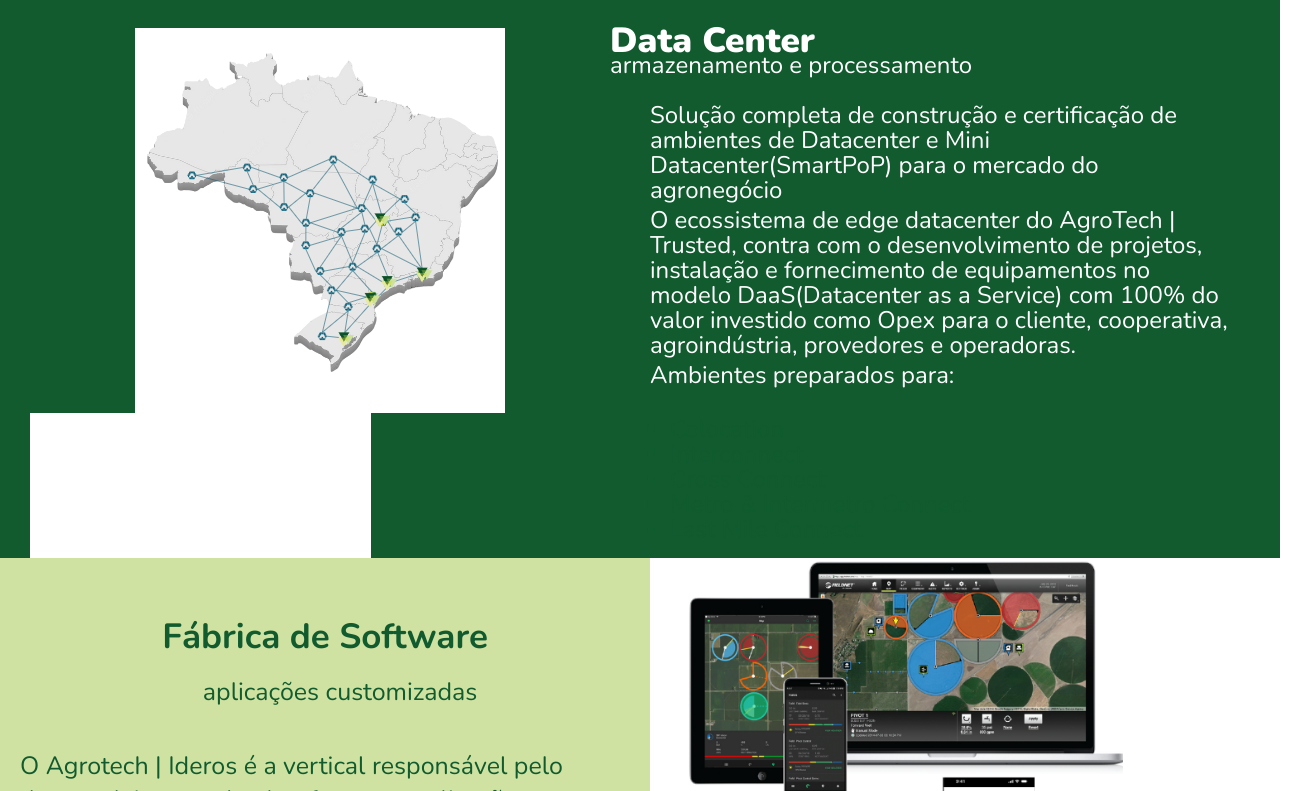
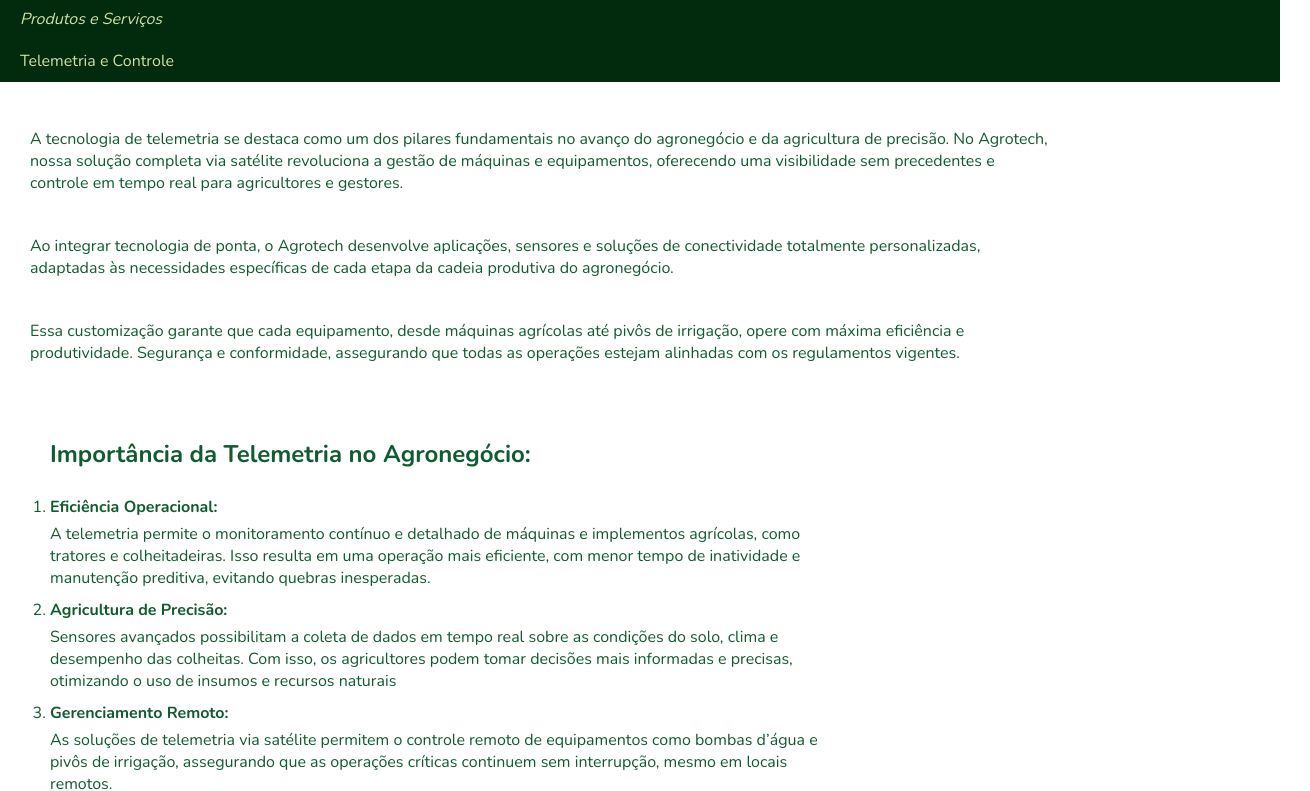
Before and after one commit to Pedroporto87/AgroTech, a React (Vite) app: page / in a window 1280 px wide. Shown: the part 1909-2700 px from the top of the page, 1310 px wide, since content can reach past the window. Built offline with nearby package versions, Linux system fonts and the light colour scheme.

Commit message:
telemetria pt 1

```diff
--- a/src/components/dataCenter.jsx
+++ b/src/components/dataCenter.jsx
@@ -1,42 +1,55 @@
 import '../style/datacenter.scss';
-import Mapa from '../img/Imagem 01 - Datacenter.png'
-import Edge  from '../img/edge-computing.png'
+import Title from './title';
 
 export const DataCenter = () => {
   return (
-    <section id="datacenter" className='datacenter'>
-      <section className='image-section'>
-        <img src={Mapa} alt="mapa do Brasil"/>
-        <img src={Edge} alt="edge computing" />
+    <>
+    <Title title={"Produtos e Serviços"} description={"Telemetria e Controle"} id={"telemetria-controle"} />
+    <section className='telemetria'>
+      <section className='telemetria-text'>
+        <p>
+        A tecnologia de telemetria se destaca como um dos pilares fundamentais no avanço do agronegócio e da agricultura de precisão. No Agrotech, nossa solução
+        completa via satélite revoluciona a gestão de máquinas e equipamentos, oferecendo uma visibilidade sem precedentes e controle em tempo real para
+        agricultores e gestores.
+        </p>
+        <p>
+        Ao integrar tecnologia de ponta, o Agrotech desenvolve aplicações, sensores e soluções de conectividade totalmente personalizadas, adaptadas às
+        necessidades específicas de cada etapa da cadeia produtiva do agronegócio.
+        </p>
+        <p>
+        Essa customização garante que cada equipamento, desde máquinas agrícolas até pivôs de irrigação, opere com máxima eficiência e produtividade.
+        Segurança e conformidade, assegurando que todas as operações estejam alinhadas com os regulamentos vigentes.
+        </p>
       </section>
-      <section className='text-section'>
-        <section className='header'>
-          <h1>Data Center</h1>
-          <p>armazenamento e processamento</p>
-        </section>
-        <section className='content'>
-          <p>Solução completa de construção e certificação de ambientes
-            de Datacenter e Mini Datacenter(SmartPoP) para o mercado do
-            agronegócio
-          </p>
-          <p>O ecossistema de edge datacenter do AgroTech | Trusted, contra
-            com o desenvolvimento de projetos, instalação e fornecimento
-            de equipamentos no modelo DaaS(Datacenter as a Service) com
-            100% do valor investido como Opex para o cliente,
-            cooperativa, agroindústria, provedores e operadoras.
-          </p>
-          <section className='data-ul'>
-            <p>Ambientes preparados para:</p>
-            <ul>
-              <li>Colocation</li>
-              <li>Interconnect</li>
-              <li>Cross Connect</li>
-              <li>Metro & Intermetro Connect</li>
-              <li>Last Mile Connect</li>
-            </ul>
-          </section>
-        </section>
+      <section className='telemetria-ol'>
+        <h1><strong>Importância da Telemetria no Agronegócio:</strong></h1>
+        <ol>
+          <li>
+          <strong>Eficiência Operacional:</strong> A telemetria permite o monitoramento contínuo e detalhado de máquinas e
+          implementos agrícolas, como tratores e colheitadeiras. Isso resulta em uma operação mais eficiente, com
+          menor tempo de inatividade e manutenção preditiva, evitando quebras inesperadas.
+          </li>
+          <li>
+          <strong>Agricultura de Precisão:</strong> Sensores avançados possibilitam a coleta de dados em tempo real sobre as
+          condições do solo, clima e desempenho das colheitas. Com isso, os agricultores podem tomar decisões mais
+          informadas e precisas, otimizando o uso de insumos e recursos naturais
+          </li>
+          <li>
+          <strong>Gerenciamento Remoto:</strong> As soluções de telemetria via satélite permitem o controle remoto de
+          equipamentos como bombas d’água e pivôs de irrigação, assegurando que as operações críticas continuem
+          sem interrupção, mesmo em locais remotos.
+          </li>
+          <li>
+          <strong>Sustentabilidade:</strong> Ao melhorar a eficiência e reduzir o consumo de recursos, a telemetria contribui para
+          práticas agrícolas mais sustentáveis, minimizando o impacto ambiental.
+          </li>
+          <li><strong>Segurança e Conformidade:</strong>
+           A telemetria também auxilia no acompanhamento de normas de segurança e
+          conformidade, assegurando que todas as operações estejam alinhadas com os regulamentos vigentes
+          </li>
+        </ol>
       </section>
     </section>
+    </>
   );
 }
--- a/src/style/datacenter.scss
+++ b/src/style/datacenter.scss
@@ -1,80 +1,44 @@
-@import '../style/mixins';
+.telemetria {
+  display: flex;
+  flex-wrap: wrap;
+  align-items: flex-start;
+  justify-content: flex-start;
+  margin: 30px;
+  gap: 20px; // Espaçamento entre as seções
 
-.datacenter {
-    width: 100%;
-    max-width: fit-content;
-    height: 500px;
+  .telemetria-text {
+    width: 80%;
     display: flex;
-    flex-direction: row;
+    flex-direction: column;
+    gap: 15px; // Espaçamento entre os parágrafos
+
+    p {
+      margin-bottom: 10px; // Remove margens padrão dos parágrafos
+    }
+  }
+
+  .telemetria-ol {
+    display: flex;
     align-items: flex-start;
-    padding: 30px;
-    background-color: rgb(17, 91, 47);
-    color: white;
+    width: 60%;
+    margin: 20px 0 0 20px;
 
-    .image-section {
-      flex: 1;
-      display: flex;
-      justify-content: flex-start;
-      align-items: center;
-      padding: 0px;
-
-      img {
-        max-width: 100%;
-        height: auto;
-      }
-      img:last-child {
-        align-self: flex-start; // Alinha a segunda imagem ao início
-      }
+    h1 {
+      font-size: 1.5em;
+      margin-bottom: 10px; // Espaçamento entre o título e a lista
     }
 
-    .text-section {
-      flex: 1;
-      display: flex;
-      flex-direction: column;
-      justify-content: flex-start;
-      line-height: 30px;
-      padding: 75px 20px 20px 40px;
-      position: relative;
-      font-size: 24px;
-      line-height: 25px;
+    ol {
+      padding-left: 0; // Remove o padding padrão da lista
 
+      li {
+        margin-bottom: 10px; // Espaçamento entre os itens da lista
 
-      .header {
-        display: flex;
-        flex-direction: column;
-        align-items: flex-start; // Alinha o conteúdo à esquerda
-        margin-bottom: 20px;
-        position: absolute;
-        left: 0; // Posiciona a header à esquerda
-        top: 0; // Posiciona a header no topo
-       // width: 200px;
-        h1 {
-         @include h1-style;
-         color: white;
-         margin: 0px;
+        strong {
+          display: block;
+          margin-bottom: 5px; // Espaçamento entre o título e o texto do item
         }
-
-        p {
-          margin: 0;
-          text-align: left;
-          color: white;
-        }
-      }
-
-      p {
-        margin: 0 0 5px 0;
-        color: white;
-      }
-      .data-ul{
-        display: flex;
-        flex-direction: column;
-        align-items: flex-start;
-      }
-      ul {
-        list-style-type: disc;
-        padding-left: 20px;
-        font-size: 24px;
-        line-height: 25px;
       }
     }
   }
+}
```
